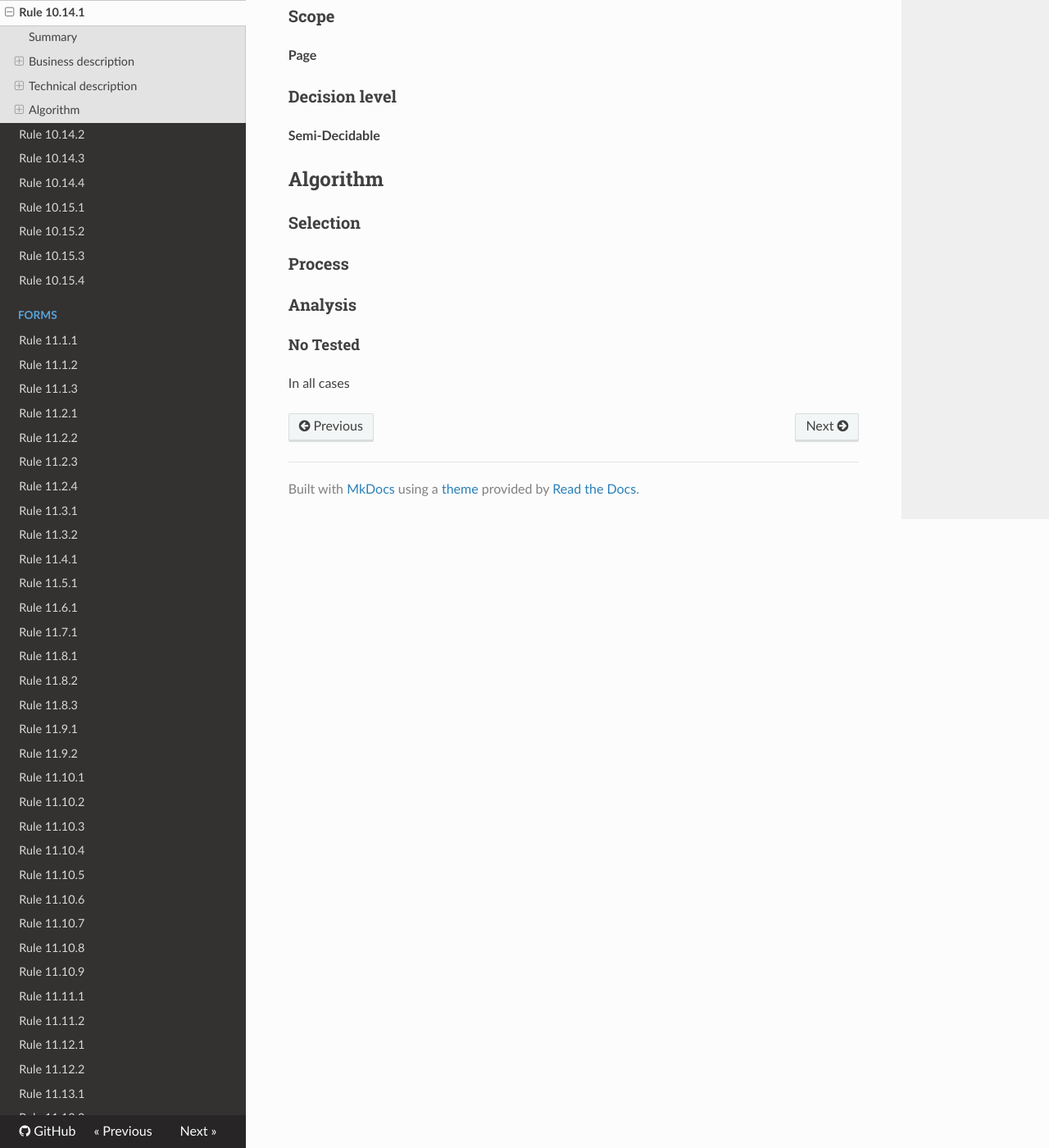
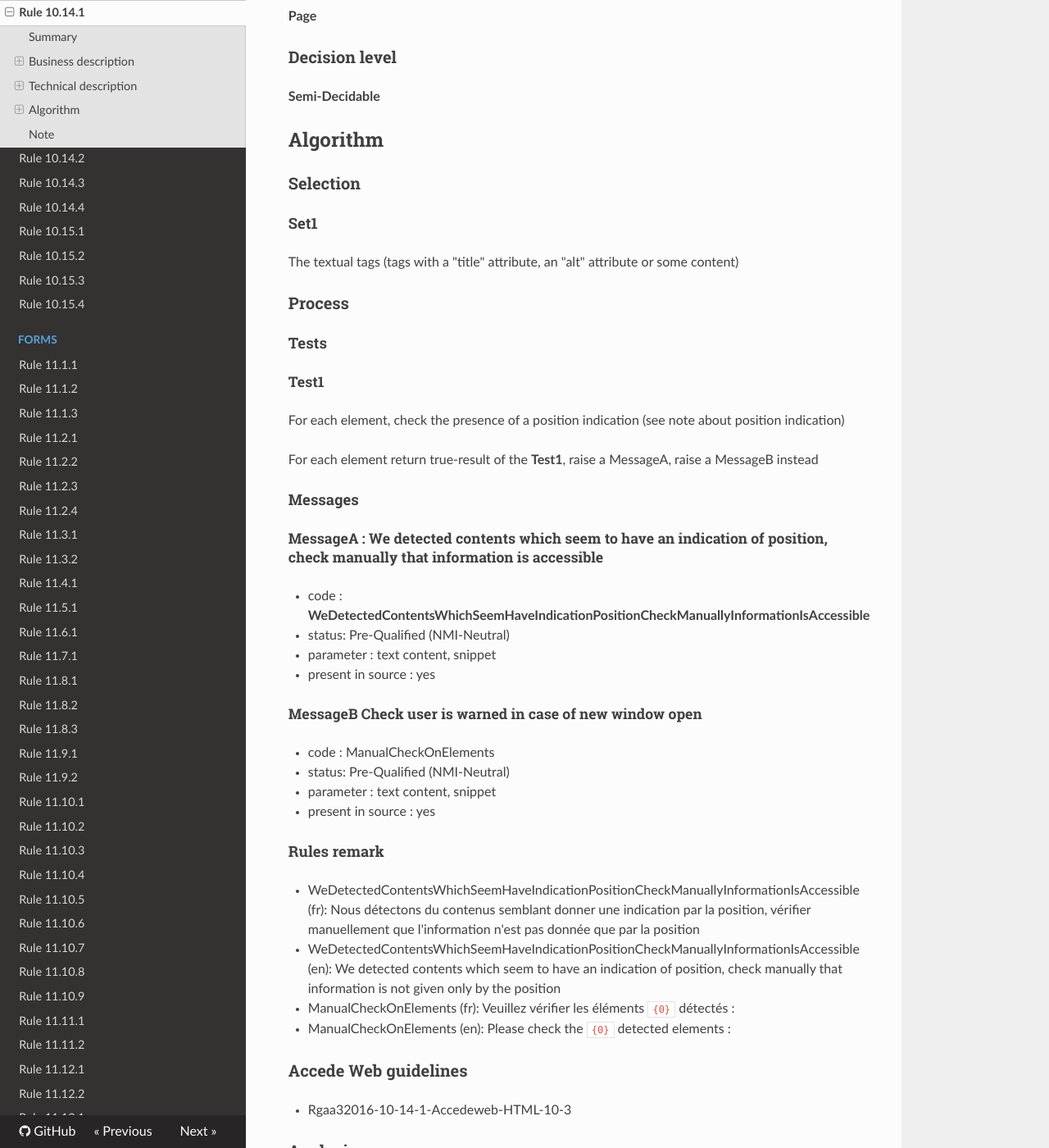
Before and after one commit to Tanaguru/RGAA3-2016, an MkDocs documentation site: the page built from docs/Rule-10-14-1.md, in a window 1280 px wide and 1400 px high, scrolled down 786 px. Shown: the whole window at 82% size. Built offline with MkDocs 1.6.1, drawn with Linux system fonts in a browser that asks for light colours; nearby versions of some CDN libraries; old or Windows-style settings are respelled for this version of MkDocs; some of the changed text lies outside the part shown.

Commit message:
Update sample test 10.14.1

```diff
--- a/docs/Rule-10-14-1.md
+++ b/docs/Rule-10-14-1.md
@@ -1,18 +1,16 @@
 # Rule 10.14.1
 
 ## Summary
-
-No-check rule
 
 ## Business description
 
 ### Criterion
 
-[10.14](http://references.modernisation.gouv.fr/referentiel-technique-0#crit-10-14)
+[10.14](http://references.modernisation.gouv.fr/rgaa/criteres.html#crit-10-14)
 
 ###Test
 
-[10.14.1](http://references.modernisation.gouv.fr/referentiel-technique-0#test-10-14-1)
+[10.14.1](http://references.modernisation.gouv.fr/rgaa/criteres.html#test-10-14-1)
 
 ### Description
 
@@ -36,10 +34,71 @@ Dans chaque page Web, pour chaque texte ou ensemble de texte, l'information ne d
 
 ### Selection
 
+#### Set1
+
+The textual tags (tags with a "title" attribute, an "alt" attribute or
+some content)
+
 ### Process
+
+#### Tests
+
+##### Test1
+
+For each element, check the presence of a position indication (see note about position indication)
+
+For each element return true-result of the **Test1**, raise a MessageA, raise a MessageB instead
+
+#### Messages
+
+##### MessageA : We detected contents which seem to have an indication of position, check manually that information is accessible
+
+-    code : **WeDetectedContentsWhichSeemHaveIndicationPositionCheckManuallyInformationIsAccessible**
+-    status: Pre-Qualified (NMI-Neutral)
+-    parameter : text content, snippet
+-    present in source : yes
+
+##### MessageB Check user is warned in case of new window open
+
+-   code : ManualCheckOnElements
+-   status: Pre-Qualified (NMI-Neutral)
+-   parameter : text content, snippet
+-   present in source : yes
+
+#### Rules remark
+
+ * WeDetectedContentsWhichSeemHaveIndicationPositionCheckManuallyInformationIsAccessible (fr): Nous détectons du contenus semblant donner une indication par la position, vérifier manuellement que l'information n'est pas donnée que par la position
+ * WeDetectedContentsWhichSeemHaveIndicationPositionCheckManuallyInformationIsAccessible (en): We detected contents which seem to have an indication of position, check manually that information is not given only by the position
+
+ * ManualCheckOnElements (fr): Veuillez v&eacute;rifier les &eacute;l&eacute;ments <code>{0}</code> d&eacute;tect&eacute;s :
+ * ManualCheckOnElements (en): Please check the <code>{0}</code> detected elements :
+
+### Accede Web guidelines
+
+ * Rgaa32016-10-14-1-Accedeweb-HTML-10-3
 
 ### Analysis
 
-#### No Tested
+#### Not Applicable
 
-In all cases
+The page has textual tag (**Set1** is empty)
+
+#### Pre-qualified
+
+In all other cases
+
+## Note
+
+Some expressions can indicate the position of an element in the page. You find below a list of these expressions :
+ * `on the right`;
+ * `on the left`;
+ * `on the bottom`;
+ * `on the top`;
+ * `below`;
+ * `before`;
+ * `beforehand`;
+ * `near`;
+ * `next to`;
+ * `nigh`;
+
+These expressions must be compiled in a file that tanaguru can use to this test. It must be possible to edit this file easily to always have an exhaustive list of expressions and have their translates.
```
Also changed, not shown: 3 other files.
